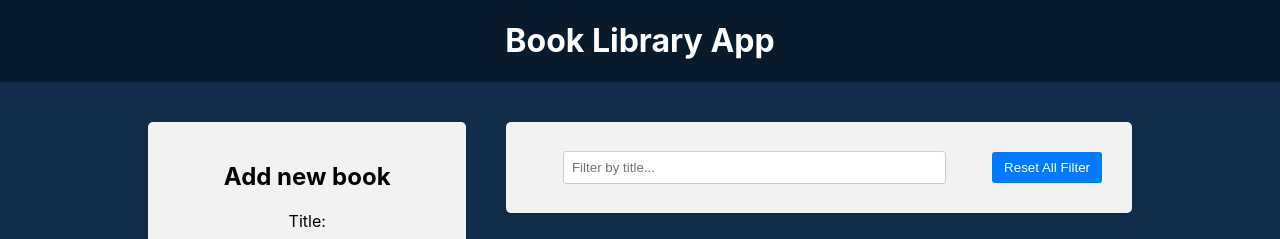
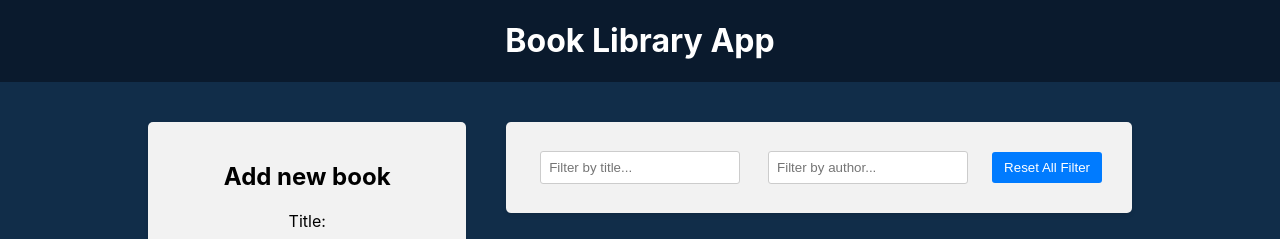
Before and after one commit to LiXo1337/Book-App-with-help-React-and-Redux, a React (Create React App) app in the folder frontend/: page / in a window 1280 px wide. Shown: the top 239 px of the page. Built offline with nearby package versions, Linux system fonts and the light colour scheme.

Commit message:
Filter by author

```diff
--- a/frontend/src/components/BookList/BookList.jsx
+++ b/frontend/src/components/BookList/BookList.jsx
@@ -3,12 +3,16 @@
 import { BsBookmarkStarFill, BsBookmarkStar } from "react-icons/bs";
 
 import "./BookList.css";
-import { selectTitleFilter } from "../../redux/slices/filterSlice";
+import {
+  selectTitleFilter,
+  selectAuthorFilter,
+} from "../../redux/slices/filterSlice";
 
 const BookList = () => {
   const dispatch = useDispatch();
   const books = useSelector((state) => state.books);
   const titleFilter = useSelector(selectTitleFilter);
+  const authorFilter = useSelector(selectAuthorFilter);
 
   const handleChangeFavorite = (id) => {
     return dispatch(chengeFavorite(id));
@@ -22,7 +26,12 @@
     const matchesTitle = book.title
       .toLowerCase()
       .includes(titleFilter.toLowerCase());
-    return matchesTitle;
+
+    const matchesAuthor = book.author
+      .toLowerCase()
+      .includes(authorFilter.toLowerCase());
+
+    return matchesTitle && matchesAuthor;
   });
 
   return (
--- a/frontend/src/components/Filter/Filter.jsx
+++ b/frontend/src/components/Filter/Filter.jsx
@@ -1,17 +1,24 @@
 import "./Filter.css";
 import {
   setTitleFilter,
+  setAuthorFilter,
   resetFilters,
   selectTitleFilter,
+  selectAuthorFilter,
 } from "../../redux/slices/filterSlice";
 import { useDispatch, useSelector } from "react-redux";
 
 const Filter = () => {
   const dispatch = useDispatch();
   const titleFilter = useSelector(selectTitleFilter);
+  const authorFilter = useSelector(selectAuthorFilter);
 
   const handleTitleFilterChange = (e) => {
     return dispatch(setTitleFilter(e.target.value));
+  };
+
+  const handleAuthorFilterChange = (e) => {
+    return dispatch(setAuthorFilter(e.target.value));
   };
 
   const handleResetFilters = () => {
@@ -29,6 +36,14 @@
             placeholder="Filter by title..."
           />
         </div>
+        <div className="filter-group">
+          <input
+            value={authorFilter}
+            onChange={handleAuthorFilterChange}
+            type="text"
+            placeholder="Filter by author..."
+          />
+        </div>
         <button onClick={handleResetFilters}>Reset All Filter</button>
       </div>
     </div>
--- a/frontend/src/redux/slices/filterSlice.js
+++ b/frontend/src/redux/slices/filterSlice.js
@@ -2,6 +2,7 @@
 
 const initialState = {
   title: "",
+  author: "",
 };
 
 const filterSlice = createSlice({
@@ -11,14 +12,19 @@
     setTitleFilter: (state, action) => {
       return { ...state, title: action.payload };
     },
+    setAuthorFilter: (state, action) => {
+      return { ...state, author: action.payload };
+    },
     resetFilters: (state) => {
       return initialState;
     },
   },
 });
 
-export const { setTitleFilter, resetFilters } = filterSlice.actions;
+export const { setTitleFilter, resetFilters, setAuthorFilter } =
+  filterSlice.actions;
 
 export const selectTitleFilter = (state) => state.filter.title;
+export const selectAuthorFilter = (state) => state.filter.author;
 
 export default filterSlice.reducer;
```
